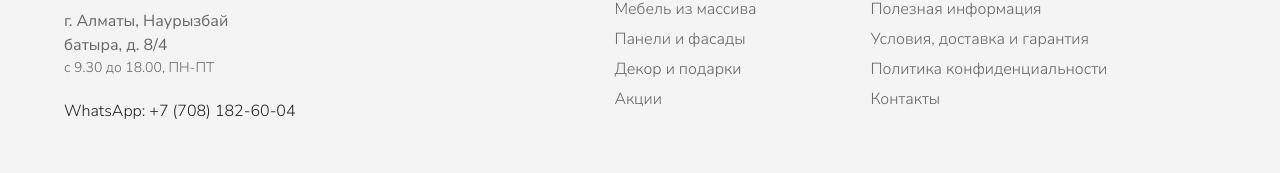
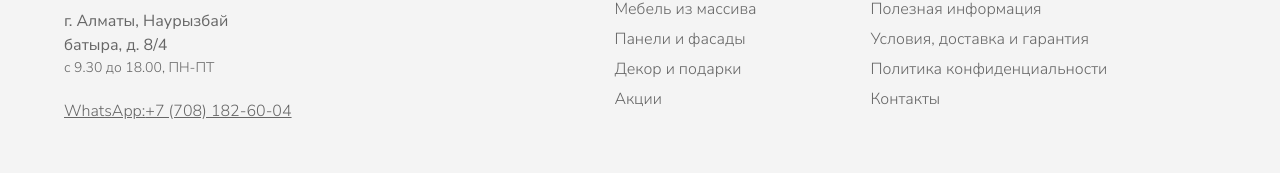
Before and after one commit to web-developer108/old-woodman, a React (Vite) app in the folder old-woodman-front/: page / in a window 1280 px wide. Shown: the part 6833-7006 px from the top of the page. Built offline with nearby package versions, Linux system fonts and the light colour scheme.

Commit message:
social-settings | added links to footer-bottom

```diff
--- a/old-woodman-front/src/components/footer/footer-bottom/footer-bottom.module.scss
+++ b/old-woodman-front/src/components/footer/footer-bottom/footer-bottom.module.scss
@@ -94,7 +94,13 @@
       align-self: flex-start;
       gap: 0;
     }
-
+    >a {
+      display: flex;
+      flex-direction: row;
+      color: var(--text-grey-color);
+      @media (max-width: 1200px) {
+        flex-direction: column;
+      }
       .number {
         line-height: 1.5;
         font-size: 16px;
@@ -102,6 +108,7 @@
         @media (max-width: 1200px) {
           margin: 0;
           font-size: 14px;
+        }
       }
     }
   }
--- a/old-woodman-front/src/components/footer/footer-bottom/footer-bottom.tsx
+++ b/old-woodman-front/src/components/footer/footer-bottom/footer-bottom.tsx
@@ -19,8 +19,14 @@ export const FooterBottom = () => {
         <p className={styles.time}>{t('footer.address3')} </p>
       </div>
       <div className={styles.whatsapp}>
-        <p className={styles.number}>WhatsApp: </p>
-        <p className={styles.number}> +7 (708) 182-60-04 </p>
+        <a href="https://wa.me/77081826004"
+           target="_blank"
+           rel="noopener noreferrer"
+           aria-label="WhatsApp"
+        >
+          <p className={styles.number}>WhatsApp: </p>
+          <p className={styles.number}> +7 (708) 182-60-04 </p>
+        </a>
       </div>
       <div className={styles.copyright}>
         <p>{`©Old Woodman. 2023—${currentYear}`}</p>
```
Lines whose indentation alone changed are shown as unchanged.
